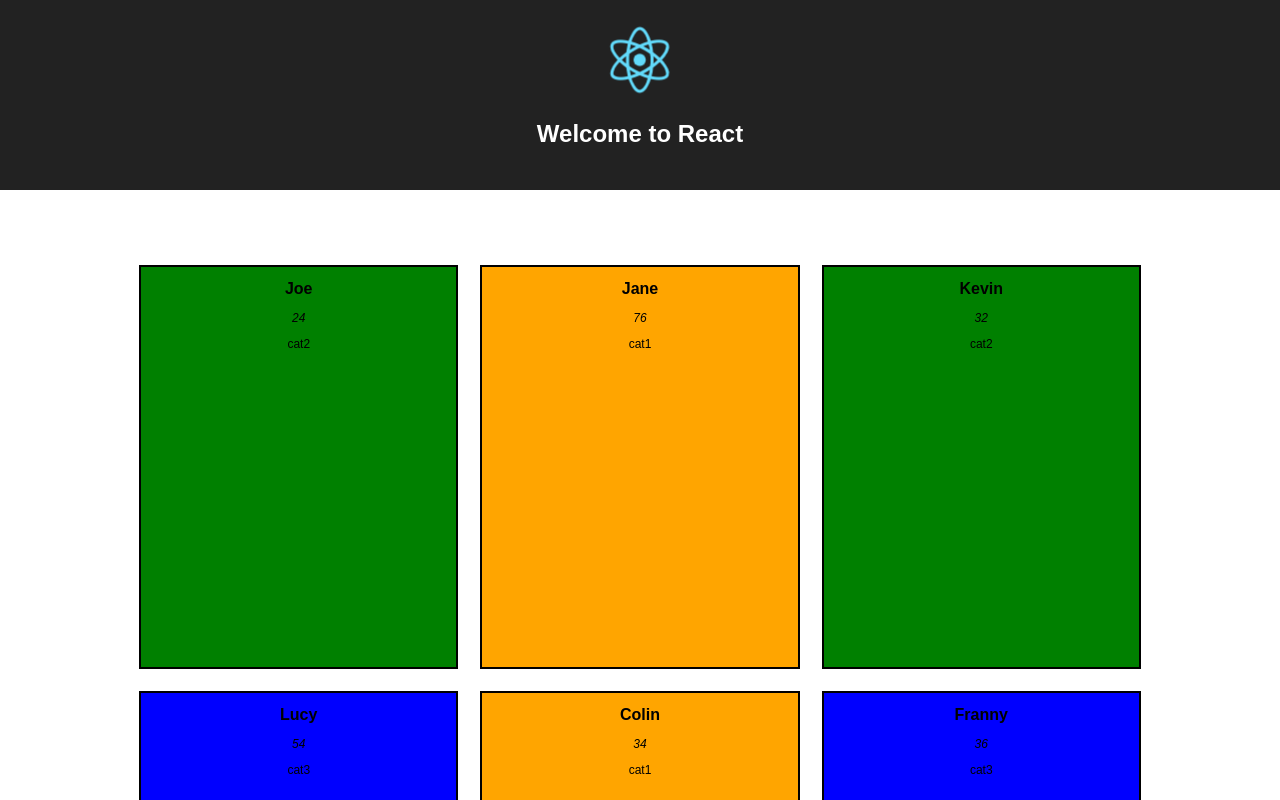
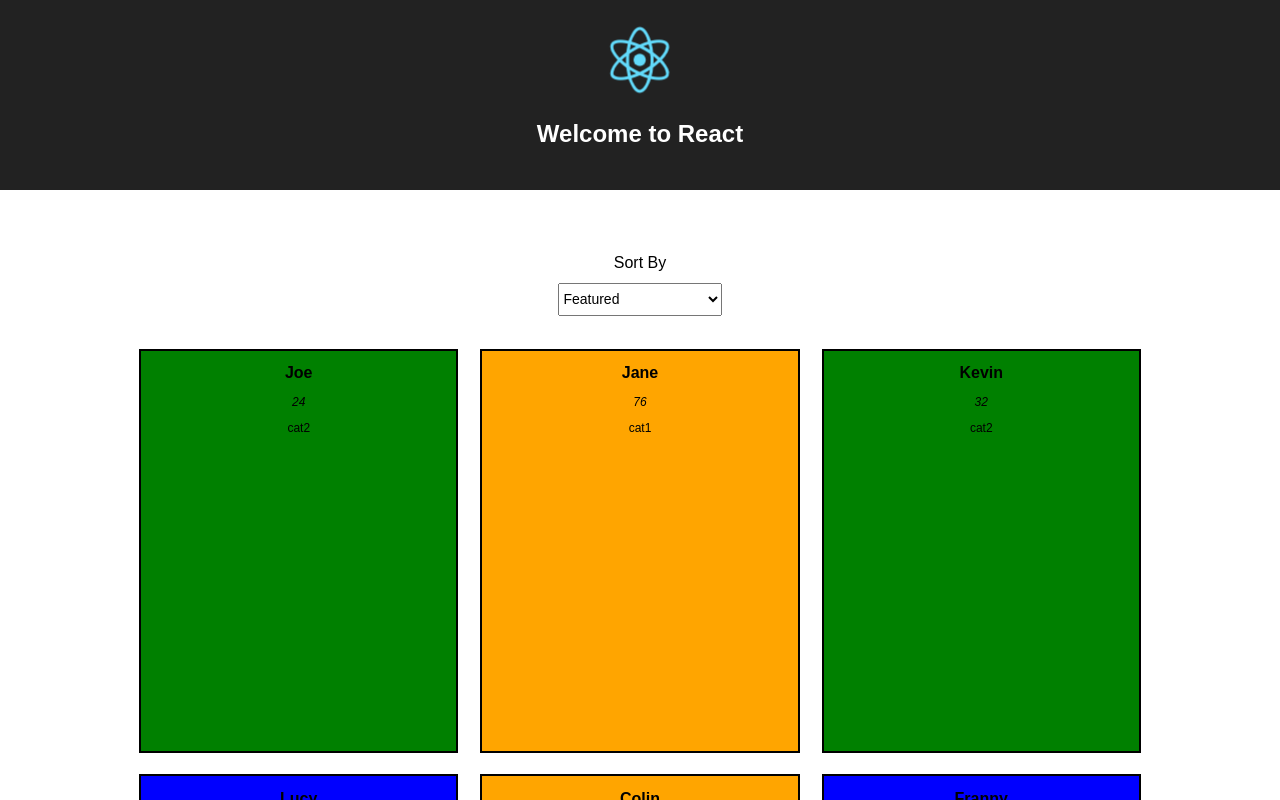
Before and after one commit to eozelius/zola, a React (Create React App) app: page / in a window 1280 px wide. Shown: the top 800 px of the page. Built offline with nearby package versions, Linux system fonts and the light colour scheme.

Commit message:
implement sorting by name, default or priority

```diff
--- a/src/App.css
+++ b/src/App.css
@@ -38,9 +38,6 @@
   margin: 5% auto;
 }
 
-/* end <People /> */
-
-
 /* <Person /> */
 .person {
   width: 29%;
@@ -65,7 +62,20 @@
 }
 
 
-/* end <Person> */
+/* Sort */
+.sort-container p {
+  margin-bottom: 1%;
+}
+
+select {
+  width: 15%;
+  height: 33px;
+  margin: 0 auto 2%;
+  font-size: 14px;
+}
 
 
+
+/* Filter */
+
 /* end Zola */
--- a/src/App.js
+++ b/src/App.js
@@ -6,12 +6,14 @@ class People extends Component {
   constructor(){
     super()
     this.state = {
-      people: []
+      renderedPeople: [],
+      defaultPeople: [],
+
     }
   }
 
   componentDidMount() {
-    const data = [
+    const people = [
       {
         "name": "Joe",
         "age": 24,
@@ -56,7 +58,8 @@ class People extends Component {
     ]
 
     this.setState({
-      people: data
+      renderedPeople: people,
+      defaultPeople: people
     })
   }
 
@@ -81,8 +84,56 @@ class People extends Component {
     return bg
   }
 
+  sort = (e) => {
+    const sortBy = e.target.value
+
+    switch(sortBy) {
+      case 'name':
+        this.sortName()
+        break
+      case 'priority':
+        this.sortPriority()
+        break
+      default:
+        this.sortDefault()
+    }
+  }
+
+  sortName = () => {
+    let namePeople = this.state.defaultPeople.slice(0)
+    namePeople.sort((a,b) => {
+      if(a.name < b.name){ return -1 }
+      if(a.name > b.name){ return 1 }
+      return 0;
+    })
+
+    this.setState({
+      renderedPeople: namePeople
+    })
+  }
+
+  sortPriority = () => {
+    let priorityPeople = this.state.defaultPeople.slice(0)
+
+    priorityPeople.sort((a,b) => {
+      return a.priority - b.priority
+    })
+
+    this.setState({
+      renderedPeople: priorityPeople
+    })
+  }
+
+  sortDefault = () => {
+    const defaultPeople = this.state.defaultPeople.slice(0)
+
+    this.setState({
+      renderedPeople: defaultPeople
+    })
+  }
+
   render() {
-    const renderedPeople = this.state.people.map((person, index) => {
+    const renderedPeople = this.state.renderedPeople.map((person, index) => {
       const bgColor = this.bgColor(person.category)
       const personStyle = { backgroundColor: bgColor }
 
@@ -95,7 +146,26 @@ class People extends Component {
       )
     })
 
-    return <div id='people-container'>{renderedPeople}</div>
+    return (
+      <div id='people-container'>
+        <div className='sort-container'>
+          <p>Sort By</p>
+          <select className='sort-people' onChange={this.sort} >
+            <option value='featured'>Featured</option>
+            <option value='name'>Name A-Z</option>
+            <option value='priority'>Priority</option>
+          </select>
+        </div>
+
+        <div className='filer-container'>
+
+        </div>
+
+        <div className='renderedPeople-container'>
+          {renderedPeople}
+        </div>
+      </div>
+    )
   }
 }
 
```
